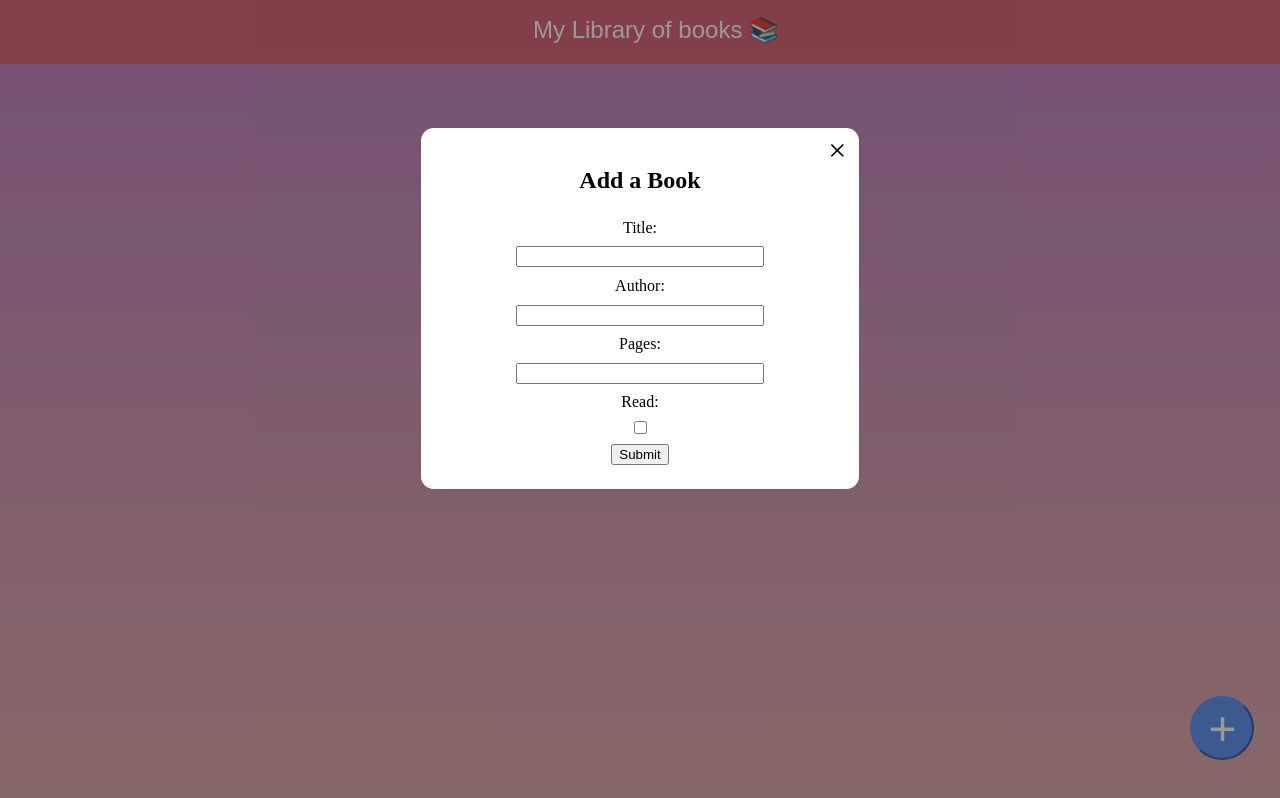
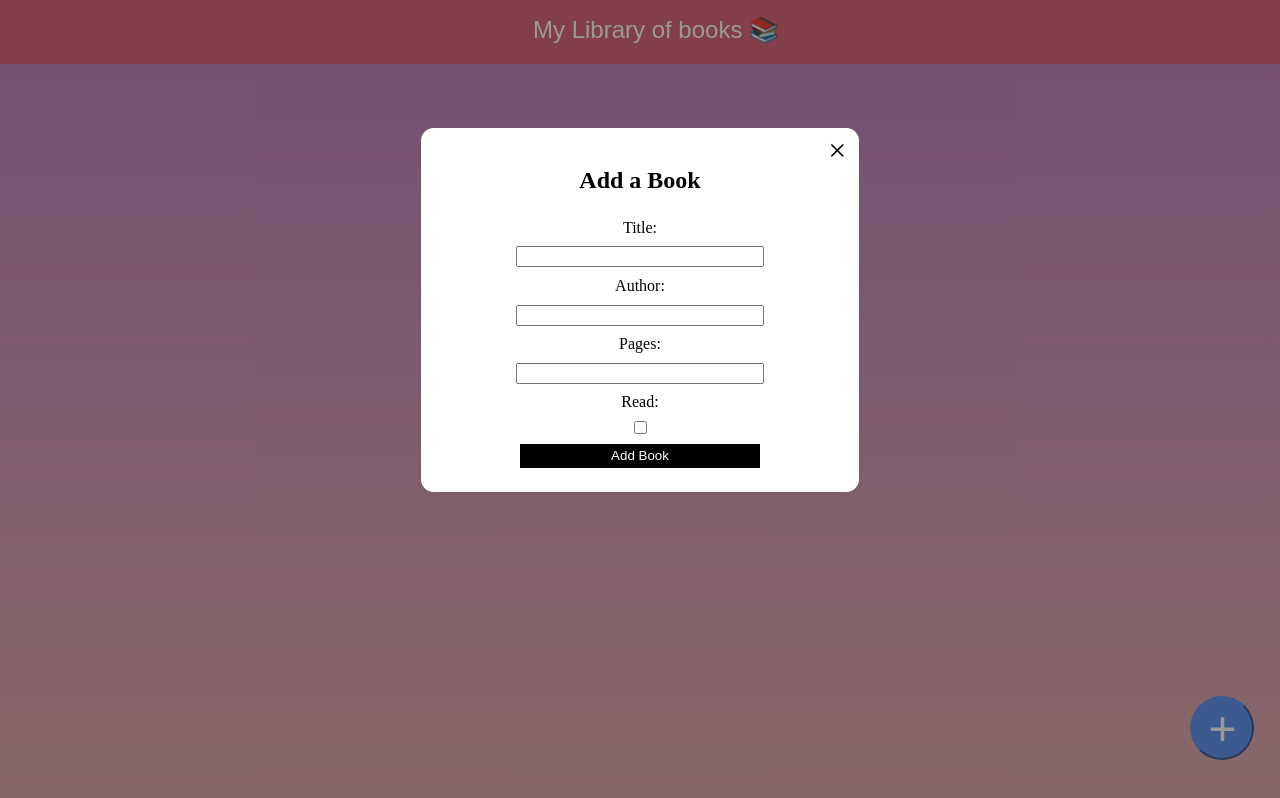
Before and after one commit to Z-67/library-project, a plain HTML site: page index.html in a window 1280 px wide. Drawn offline with Linux system fonts and the light colour scheme.

Commit message:
submit button changed

```diff
--- a/index.html
+++ b/index.html
@@ -26,7 +26,7 @@
                 <input type="number" id="pages" name="pages" required>
                 <label for="read">Read:</label>
                 <input type="checkbox" id="read" name="read">
-                <button type="submit">Submit</button>
+                <button type="submit" id ="submit">Add Book</button>
             </form>
         </div>
     </div>
--- a/styles.css
+++ b/styles.css
@@ -90,6 +90,15 @@ input[type="number"] {
     cursor: pointer;
 }
 
+#submit {
+    background-color: black;
+    color: white;
+    width: 60%;
+    border: none;
+    padding: 0.3rem;
+    cursor: pointer;
+}
+
 #book-cards {
     display: flex;
     flex-wrap: wrap;
```
